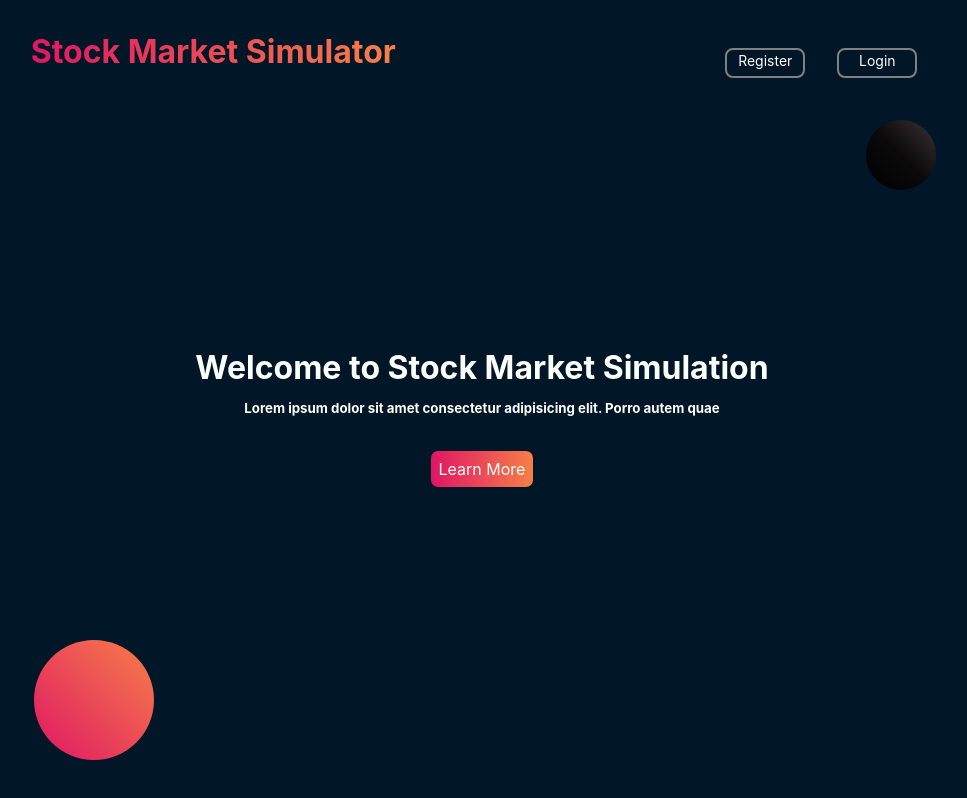
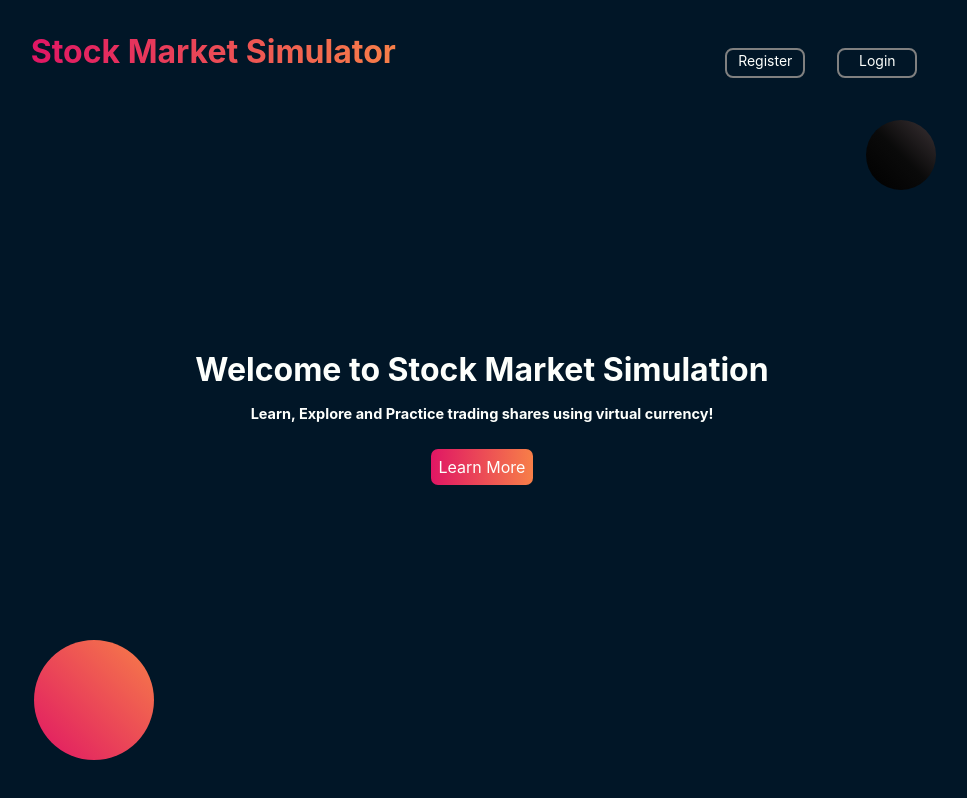
Before and after one commit to Prajwalbc/Stock-Market-Simulator, a React (Create React App) app in the folder client/: page / in a window 1280 px wide. Shown: the whole page, without its empty margins (158-1125 px from the left). Built offline with nearby package versions, Linux system fonts and the light colour scheme.

Commit message:
fixed minor css

```diff
--- a/client/src/components/BuySellModal/BuyModal.js
+++ b/client/src/components/BuySellModal/BuyModal.js
@@ -98,10 +98,10 @@ function BuyModal({ toggleModal }) {
         <div id="bottom-border"></div>
 
         <div className="bs-modal-btns">
-          <button id="b1" onClick={(e) => buyTransaction(e)}>
+          <button className="b1" onClick={(e) => buyTransaction(e)}>
             Buy
           </button>
-          <button id="b2" onClick={toggleModal}>
+          <button className="b2" onClick={toggleModal}>
             Cancel
           </button>
         </div>
--- a/client/src/containers/HomeContent/HomeContent.js
+++ b/client/src/containers/HomeContent/HomeContent.js
@@ -26,10 +26,9 @@ function HomeContent() {
       <div className="home-container">
         <div className="home-title-wrapper">
           <h1 className="home-title">Welcome to Stock Market Simulation</h1>
-          <h5 className="home-sub-title">
-            Lorem ipsum dolor sit amet consectetur adipisicing elit. Porro autem
-            quae
-          </h5>
+          <h4 className="home-sub-title">
+            Learn, Explore and Practice trading shares using virtual currency!
+          </h4>
           <Link to={ROUTES.LOGIN} className="reg-log-btn">
             Learn More
           </Link>
--- a/client/src/containers/HomeContent/style.css
+++ b/client/src/containers/HomeContent/style.css
@@ -89,11 +89,12 @@
   justify-content: center;
 }
 .home-title {
-  padding-bottom: 0.8rem;
+  padding-bottom: 1rem;
   color: var(--white);
 }
 .home-sub-title {
-  padding-bottom: 2rem;
+  padding-bottom: 1.5rem;
+  font-size: 14.5px;
   color: var(--white);
 }
 .home-Link {
```
